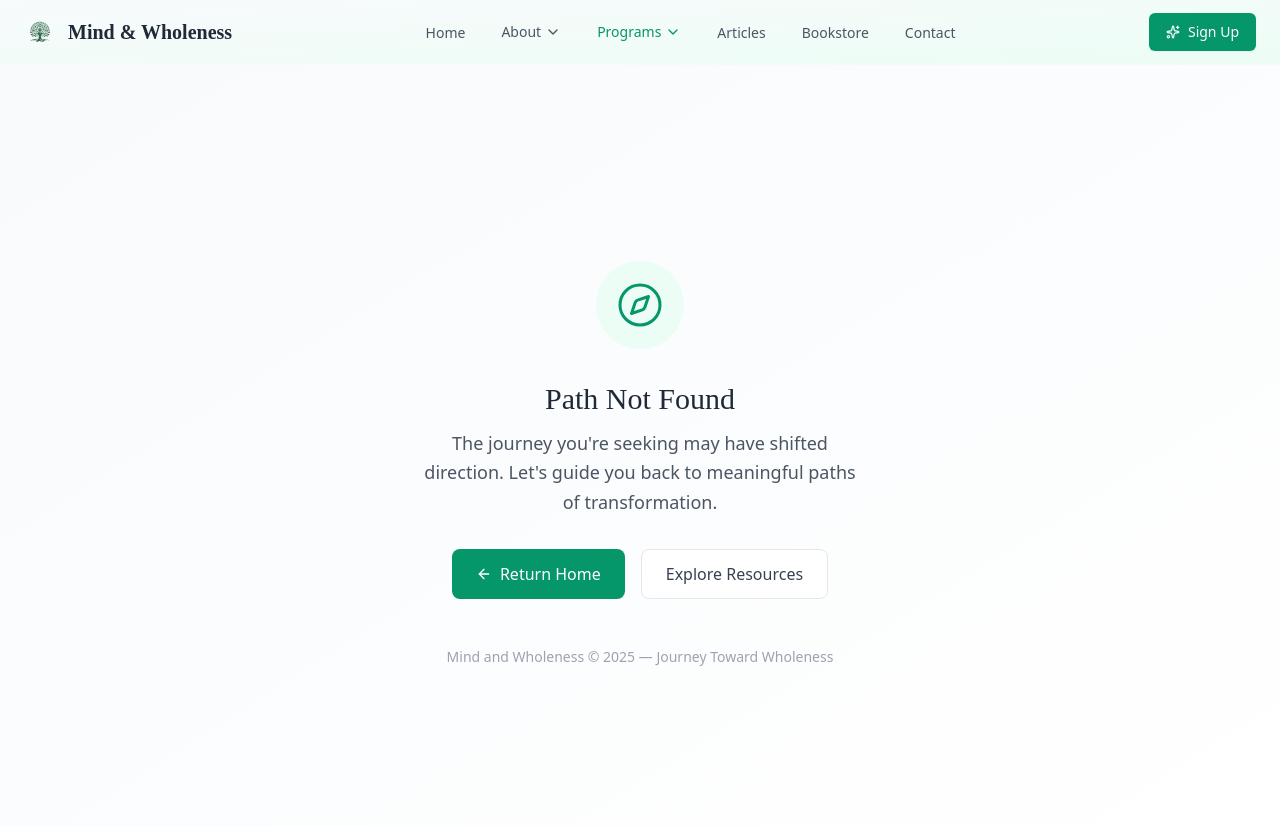
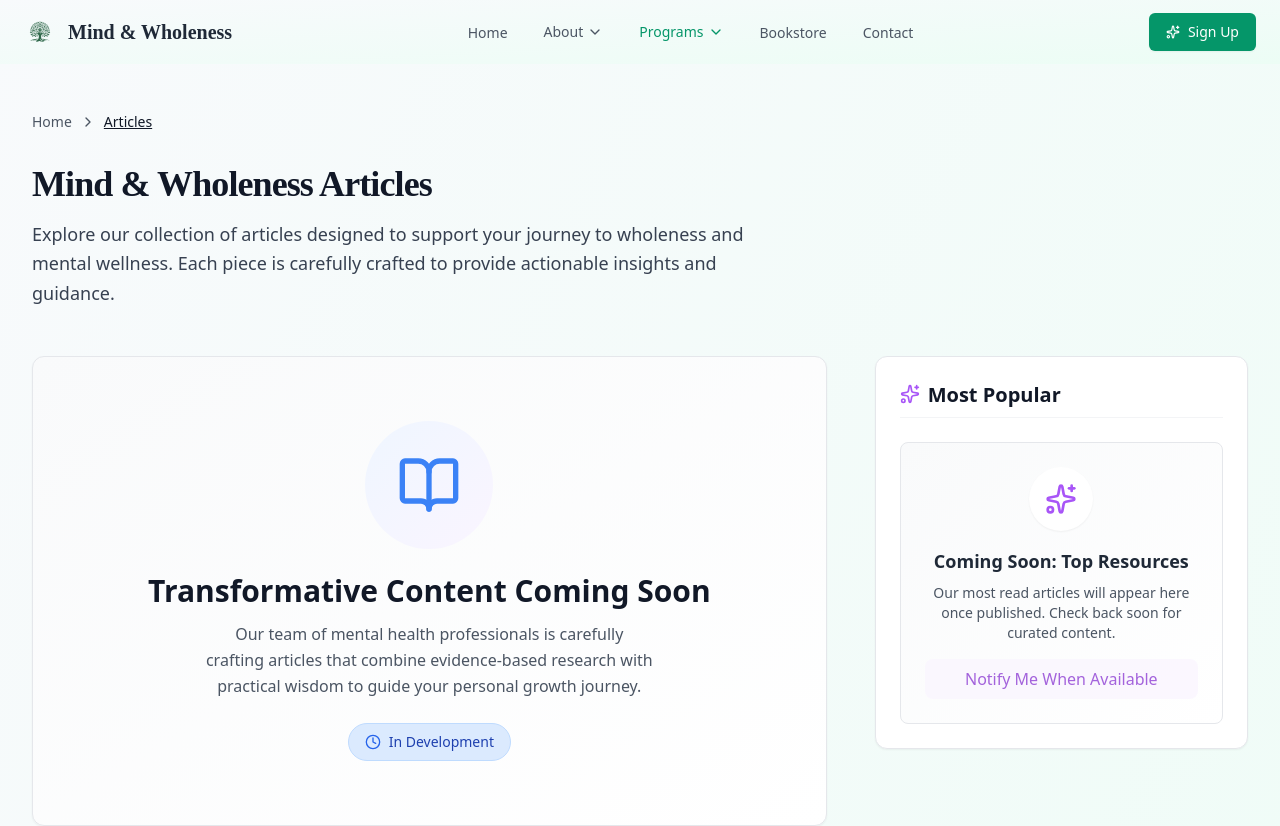
Before and after one commit to eldoJr/mind-and-wholeness, a React (Vite) app: page /programs/articles in a window 1280 px wide. Shown: the top 826 px of the page. Built offline with nearby package versions, Linux system fonts and the light colour scheme.

Commit message:
add: updates-3

```diff
--- a/src/components/layout/navbar.tsx
+++ b/src/components/layout/navbar.tsx
@@ -60,6 +60,11 @@ const NAVIGATION = {
       description: "Workshops and gatherings",
       to: "/programs/events",
     },
+    {
+      title: "Articles",
+      description: "Articles and News",
+      to: "/programs/articles",
+    }
   ]
 };
 
@@ -350,7 +355,6 @@ export default function Navbar() {
                 />
               </li>
 
-              <li><NavLink to="/articles/articles">Articles</NavLink></li>
               <li><NavLink to="/bookstore/bookstore">Bookstore</NavLink></li>
               <li><NavLink to="/contact">Contact</NavLink></li>
             </ul>
@@ -470,9 +474,6 @@ export default function Navbar() {
                 )}
               </div>
               <div className="border-b border-gray-100 pb-2">
-                <NavLink to="/articles/articles">Articles</NavLink>
-              </div>
-              <div className="border-b border-gray-100 pb-2">
                 <NavLink to="/bookstore/bookstore">Bookstore</NavLink>
               </div>
               <div className="border-b border-gray-100 pb-2">
--- a/src/components/sections/articles/ArticlesSection.tsx
+++ b/src/components/sections/programs/articles/ArticlesSection.tsx
@@ -1,6 +1,6 @@
 import { BookOpen, Sparkles, Clock, ChevronRight } from 'lucide-react';
 import { Link } from 'react-router-dom';
-import { SubscribeForm } from '../../ui';
+import { SubscribeForm } from '../../../ui';
 
 const ArticlesSection = () => {
   return (
--- a/src/pages/articles/articles.tsx
+++ b/src/pages/programs/articles.tsx
@@ -1,4 +1,4 @@
-import ArticlesSection from "../../components/sections/articles/ArticlesSection";
+import ArticlesSection from "../../components/sections/programs/articles/ArticlesSection";
 
 export default function BlogPage() {
   return (
--- a/src/routes/index.tsx
+++ b/src/routes/index.tsx
@@ -11,7 +11,7 @@ import ProgramsPage from "../components/sections/programs/podcasts/Podcasts";
 import DailyMeditations from "../components/sections/programs/meditations/Meditations";
 import PodcastsPage from "../components/sections/programs/podcasts/Podcasts";
 import EventsPage from "../components/sections/programs/events/Events";
-import ArticlesSection from "../pages/articles/articles";
+import ArticlesSection from "../pages/programs/articles";
 import BookStore from "../components/sections/bookstore/BookStore";
 import ContactSection from "../pages/Contact";
 import Signup from "../pages/signup/signup";
@@ -77,7 +77,7 @@ export const router = createBrowserRouter([
         element: <PresenceMeditations />,
       },
       {
-        path: "/articles/articles",
+        path: "/programs/articles",
         element: <ArticlesSection />
       },
       {
```
